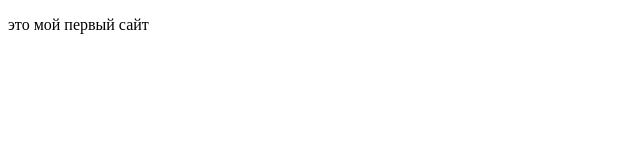
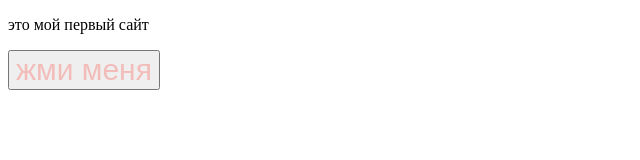
Before and after one commit to nastya-svistun/nastya_1.io, a plain HTML site: page index.html in a window 1280 px wide. Shown: the whole page, without its empty margins (0-640 px from the left). Drawn offline with Linux system fonts and the light colour scheme.

Commit message:
добавили кнопку жми меня

```diff
--- a/index.html
+++ b/index.html
@@ -13,6 +13,9 @@
 
 <body>
     <p>это мой первый сайт</p>
+    <p>
+        <input type="button" onclick="say_hi()" value="жми меня" style="font-size: 30px; color: rgba(255, 13, 0, 0.222);">
+    </p>
 </body>
 
 </html>
```
Also changed, not shown: 1 other file.
